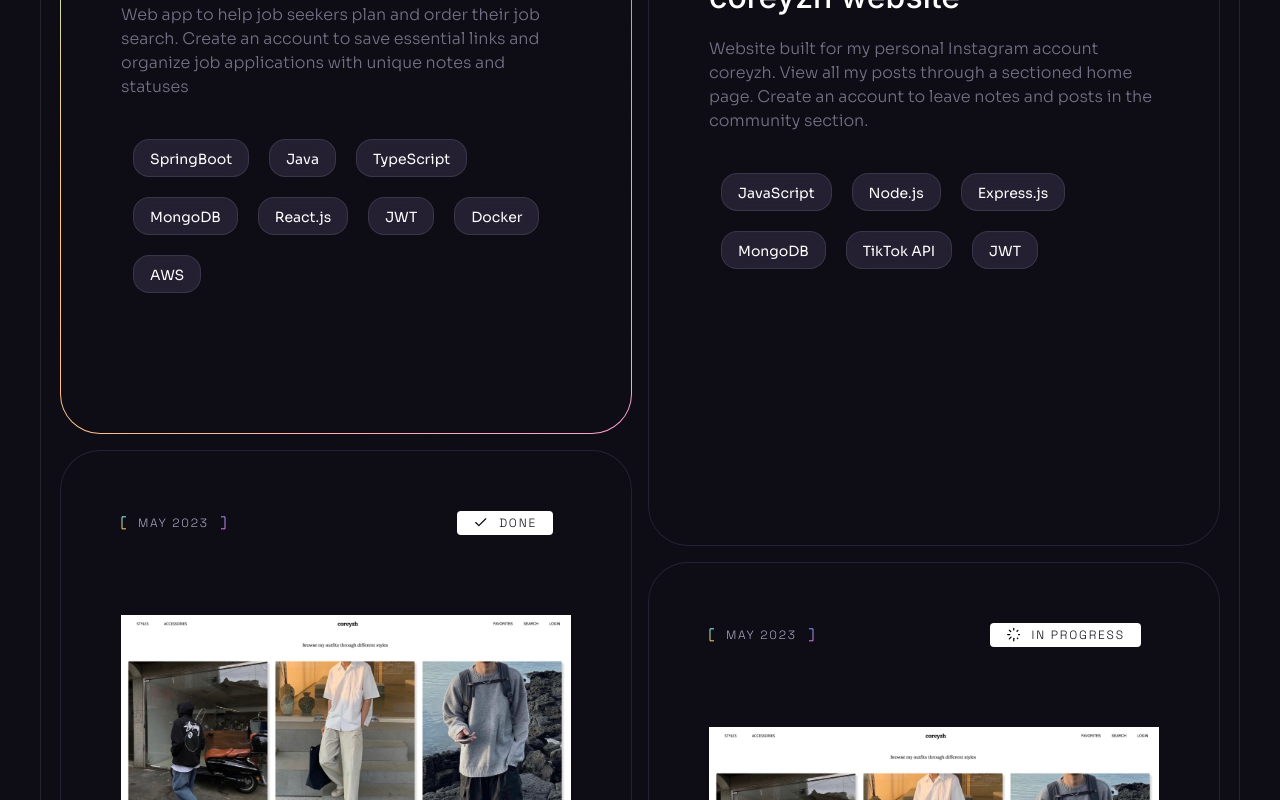
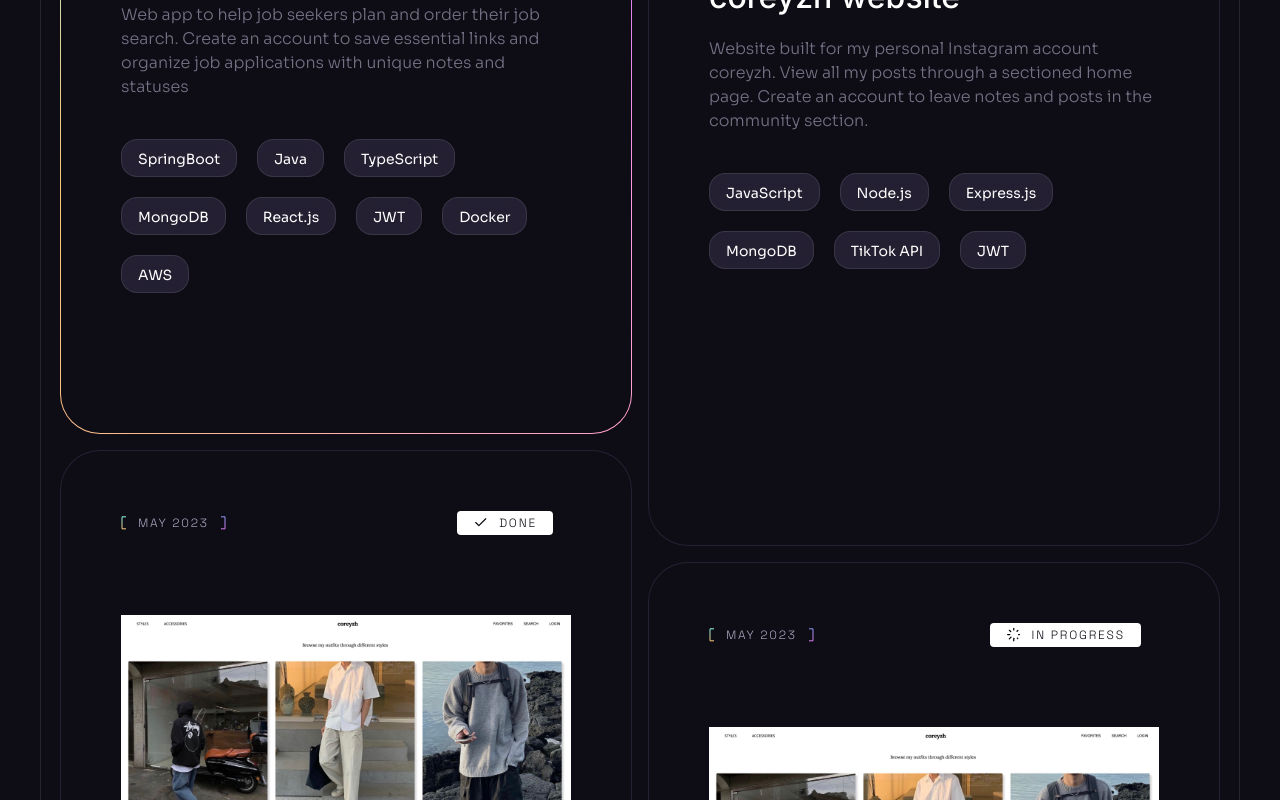
Before and after one commit to coreyzhao/E-portfolio, a React (Vite) app: page / in a window 1280 px wide. Shown: the part 2460-3260 px from the top of the page. Built offline with nearby package versions, Linux system fonts and the light colour scheme.

Commit message:
UI: Layout change within single card

```diff
--- a/src/components/Projects.jsx
+++ b/src/components/Projects.jsx
@@ -54,7 +54,7 @@
                   <h4 className="h4 mb-4 font-inter font-medium">{item.title}</h4>
                   <p className="body-2 text-n-4 mb-10">{item.text}</p>
 
-                  <div className="flex flex-wrap justify-start gap-5 mb-20 mx-3">
+                  <div className="flex flex-wrap justify-start gap-5 mb-20">
                     {skills.map((item) => (
                       <div
                         className="block relative py-1.5 px-4 bg-n-9/40 backdrop-blur border border-n-1/10 rounded-2xl  md:max-w-[24rem]"
```
